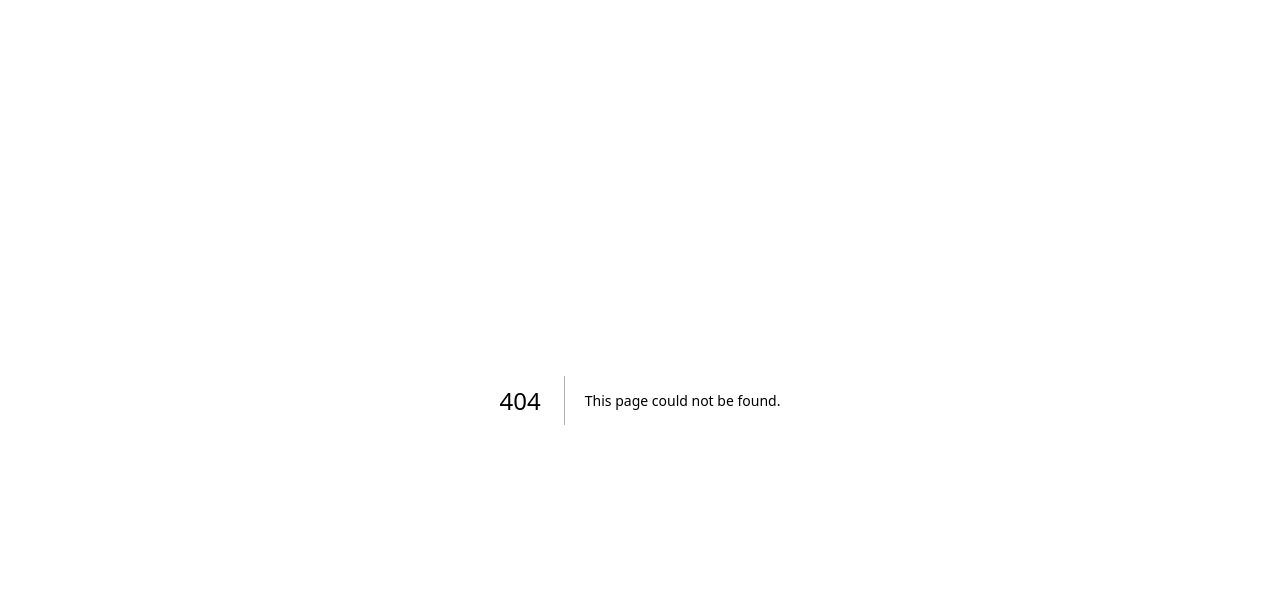
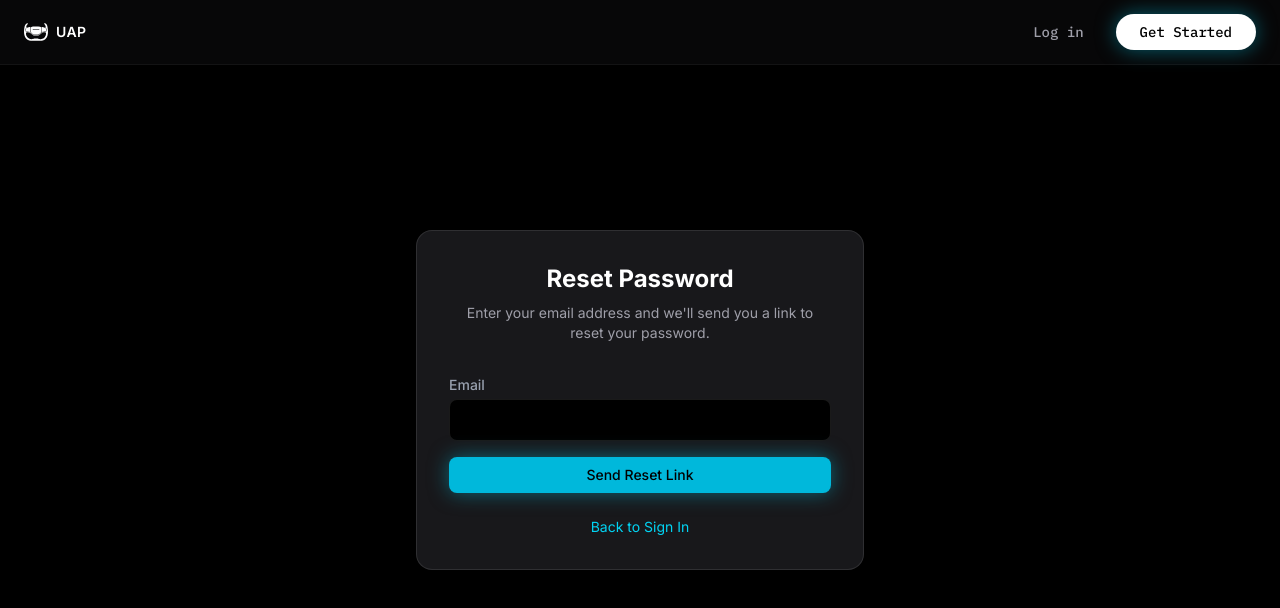
Before and after one commit to farrokh/arcade, a Next.js app: page /forgot-password in a window 1280 px wide. Before the commit this address had no page. Shown: the top 608 px of the page. Built offline with nearby package versions, Linux system fonts and the light colour scheme; no server answers.

Commit message:
feat: Add forgot and update password pages, a link to reset password in the auth form, and a new `check` script.

```diff
--- a/package.json
+++ b/package.json
@@ -7,7 +7,8 @@
     "build": "next build",
     "start": "next start",
     "lint": "eslint",
-    "test": "jest"
+    "test": "jest",
+    "check": "bun run lint && bun run test && bun run build"
   },
   "dependencies": {
     "@supabase/ssr": "^0.7.0",
--- /dev/null
+++ b/src/app/forgot-password/page.tsx
@@ -0,0 +1,104 @@
+'use client'
+
+import { useState } from 'react'
+import { createClient } from '@/lib/supabase/client'
+import { Button } from '@/components/ui/button'
+import Link from 'next/link'
+import { Navbar } from '@/components/Navbar'
+
+export default function ForgotPasswordPage() {
+  const [email, setEmail] = useState('')
+  const [loading, setLoading] = useState(false)
+  const [error, setError] = useState<string | null>(null)
+  const [success, setSuccess] = useState(false)
+  const supabase = createClient()
+
+  const handleSubmit = async (e: React.FormEvent) => {
+    e.preventDefault()
+    setLoading(true)
+    setError(null)
+
+    try {
+      const { error } = await supabase.auth.resetPasswordForEmail(email, {
+        redirectTo: `${location.origin}/auth/callback?next=/update-password`,
+      })
+      if (error) throw error
+      setSuccess(true)
+    } catch (err) {
+      setError(err instanceof Error ? err.message : 'An error occurred')
+    } finally {
+      setLoading(false)
+    }
+  }
+
+  if (success) {
+    return (
+      <main className="min-h-screen bg-black flex flex-col">
+        <Navbar />
+        <div className="flex-1 flex items-center justify-center px-4">
+          <div className="w-full max-w-md p-8 rounded-2xl bg-zinc-900 border border-white/10 shadow-2xl">
+            <div className="text-center">
+              <div className="mx-auto w-16 h-16 bg-gradient-to-br from-cyan-500 to-blue-600 rounded-full flex items-center justify-center mb-6 animate-in zoom-in duration-500">
+                <svg className="w-8 h-8 text-white" fill="none" stroke="currentColor" viewBox="0 0 24 24">
+                  <path strokeLinecap="round" strokeLinejoin="round" strokeWidth={2} d="M3 8l7.89 5.26a2 2 0 002.22 0L21 8M5 19h14a2 2 0 002-2V7a2 2 0 00-2-2H5a2 2 0 00-2 2v10a2 2 0 002 2z" />
+                </svg>
+              </div>
+              <h2 className="text-2xl font-bold text-white mb-3">Check Your Email</h2>
+              <p className="text-zinc-400 mb-6 leading-relaxed">
+                We&apos;ve sent a password reset link to <span className="text-white font-medium">{email}</span>.
+                Please check your inbox and click the link to reset your password.
+              </p>
+              <Link
+                href="/login"
+                className="inline-block text-cyan-400 hover:text-cyan-300 text-sm font-medium transition-colors"
+              >
+                Return to login
+              </Link>
+            </div>
+          </div>
+        </div>
+      </main>
+    )
+  }
+
+  return (
+    <main className="min-h-screen bg-black flex flex-col">
+      <Navbar />
+      <div className="flex-1 flex items-center justify-center px-4">
+        <div className="w-full max-w-md p-8 rounded-2xl bg-zinc-900 border border-white/10 shadow-2xl">
+          <h2 className="text-2xl font-bold text-white mb-2 text-center">Reset Password</h2>
+          <p className="text-zinc-400 text-center mb-8 text-sm">
+            Enter your email address and we&apos;ll send you a link to reset your password.
+          </p>
+
+          <form onSubmit={handleSubmit} className="space-y-4">
+            <div>
+              <label htmlFor="email" className="block text-sm font-medium text-gray-400 mb-1">Email</label>
+              <input
+                id="email"
+                type="email"
+                value={email}
+                onChange={(e) => setEmail(e.target.value)}
+                className="w-full px-4 py-2 rounded-md bg-black border border-white/10 text-white focus:border-cyan-500 focus:outline-none transition-colors"
+                required
+                aria-label="Email address"
+              />
+            </div>
+
+            {error && <div className="text-red-500 text-sm">{error}</div>}
+
+            <Button type="submit" className="w-full" disabled={loading}>
+              {loading ? 'Sending Link...' : 'Send Reset Link'}
+            </Button>
+          </form>
+
+          <div className="mt-6 text-center text-sm text-gray-400">
+            <Link href="/login" className="text-cyan-400 hover:underline">
+              Back to Sign In
+            </Link>
+          </div>
+        </div>
+      </div>
+    </main>
+  )
+}
--- /dev/null
+++ b/src/app/update-password/page.tsx
@@ -0,0 +1,71 @@
+'use client'
+
+import { useState } from 'react'
+import { createClient } from '@/lib/supabase/client'
+import { Button } from '@/components/ui/button'
+import { useRouter } from 'next/navigation'
+import { Navbar } from '@/components/Navbar'
+import { toast } from 'sonner'
+
+export default function UpdatePasswordPage() {
+  const [password, setPassword] = useState('')
+  const [loading, setLoading] = useState(false)
+  const [error, setError] = useState<string | null>(null)
+  const router = useRouter()
+  const supabase = createClient()
+
+  const handleSubmit = async (e: React.FormEvent) => {
+    e.preventDefault()
+    setLoading(true)
+    setError(null)
+
+    try {
+      const { error } = await supabase.auth.updateUser({ password })
+      if (error) throw error
+
+      toast.success('Password updated successfully')
+      router.push('/dashboard')
+      router.refresh()
+    } catch (err) {
+      setError(err instanceof Error ? err.message : 'An error occurred')
+    } finally {
+      setLoading(false)
+    }
+  }
+
+  return (
+    <main className="min-h-screen bg-black flex flex-col">
+      <Navbar />
+      <div className="flex-1 flex items-center justify-center px-4">
+        <div className="w-full max-w-md p-8 rounded-2xl bg-zinc-900 border border-white/10 shadow-2xl">
+          <h2 className="text-2xl font-bold text-white mb-2 text-center">Update Password</h2>
+          <p className="text-zinc-400 text-center mb-8 text-sm">
+            Enter your new password below.
+          </p>
+
+          <form onSubmit={handleSubmit} className="space-y-4">
+            <div>
+              <label htmlFor="password" className="block text-sm font-medium text-gray-400 mb-1">New Password</label>
+              <input
+                id="password"
+                type="password"
+                value={password}
+                onChange={(e) => setPassword(e.target.value)}
+                className="w-full px-4 py-2 rounded-md bg-black border border-white/10 text-white focus:border-cyan-500 focus:outline-none transition-colors"
+                required
+                minLength={6}
+                aria-label="New Password"
+              />
+            </div>
+
+            {error && <div className="text-red-500 text-sm">{error}</div>}
+
+            <Button type="submit" className="w-full" disabled={loading}>
+              {loading ? 'Updating...' : 'Update Password'}
+            </Button>
+          </form>
+        </div>
+      </div>
+    </main>
+  )
+}
--- a/src/components/auth-form.tsx
+++ b/src/components/auth-form.tsx
@@ -188,6 +188,14 @@ export function AuthForm({ type, referrer }: AuthFormProps) {
             aria-label="Password"
           />
         </div>
+        <div className="flex justify-end">
+          <Link
+            href="/forgot-password"
+            className="text-xs text-cyan-400 hover:text-cyan-300 transition-colors"
+          >
+            Forgot password?
+          </Link>
+        </div>
 
         {error && <div className="text-red-500 text-sm">{error}</div>}
 
```
